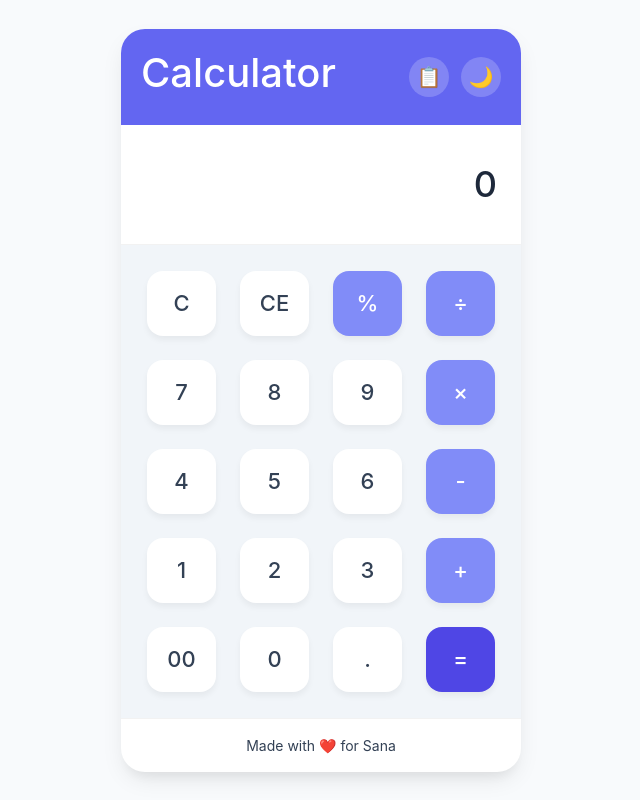
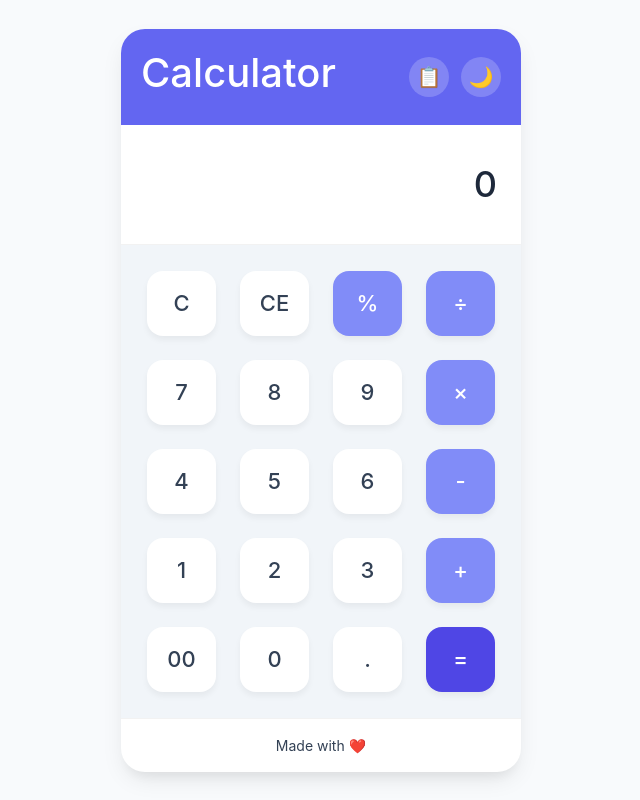
Before and after one commit to Rahul22b/calculator, a React (Vite) app: page / in a window 1280 px wide. Shown: the whole page, without its empty margins (319-959 px from the left). Built offline with nearby package versions, Linux system fonts and the light colour scheme.

Commit message:
Update App.jsx

```diff
--- a/src/App.jsx
+++ b/src/App.jsx
@@ -112,7 +112,7 @@ export default function App() {
         </div>
 
         <div className="footer">
-          <span className="heart-animation">Made with ❤️ for Sana</span>
+          <span className="heart-animation">Made with ❤️</span>
         </div>
       </div>
     </div>
```
